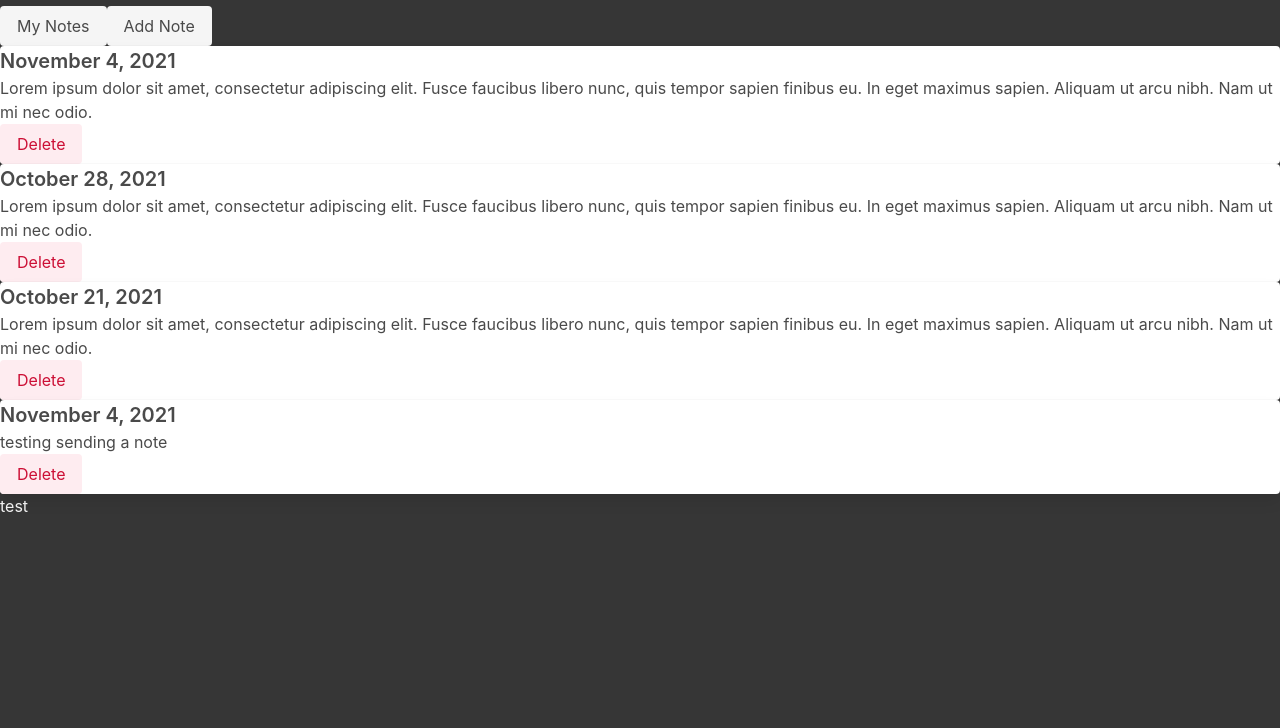
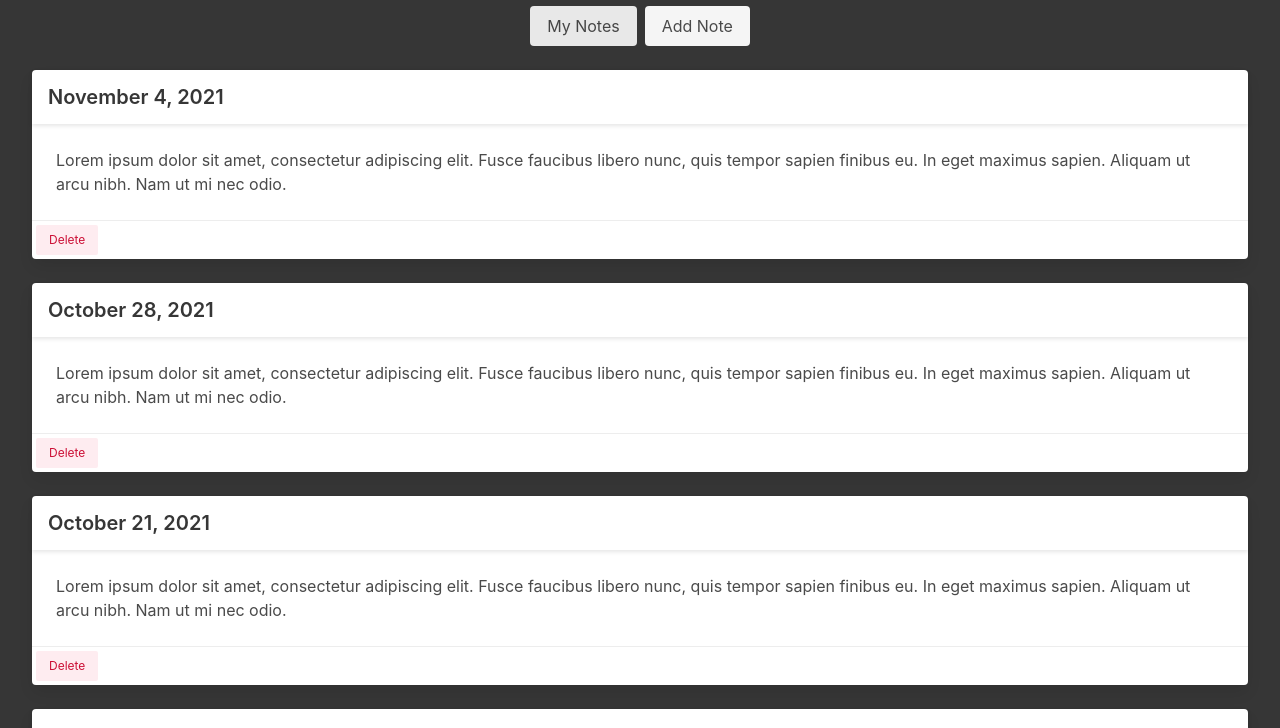
Before and after one commit to timamero/react-gatsby-notes-app, a Gatsby site: page / in a window 1280 px wide. Shown: the part 72-800 px from the top of the page. Built offline with nearby package versions, Linux system fonts and the light colour scheme; Gatsby itself is replaced by a stand-in of ours; data requests are answered from the project's data file.

Commit message:
add more styling

```diff
--- a/db.json
+++ b/db.json
@@ -19,6 +19,11 @@
       "content": "testing sending a note",
       "date": "Thu Nov 04 2021 11:25:12 GMT-0700 (Pacific Daylight Time)",
       "id": 590
+    },
+    {
+      "content": "hello, new note",
+      "date": "Thu Nov 04 2021 12:11:49 GMT-0700 (Pacific Daylight Time)",
+      "id": 174
     }
   ]
 }
--- a/src/components/MainHeader.tsx
+++ b/src/components/MainHeader.tsx
@@ -2,7 +2,7 @@ import React from "react";
 
 const MainHeader: React.FC = () => {
   return (
-    <h1 className="title is-1">Notes App</h1>
+    <h1 className="title is-1 has-text-centered">Notes App</h1>
   )
 }
 
--- a/src/components/NavBar.tsx
+++ b/src/components/NavBar.tsx
@@ -3,10 +3,10 @@ import { Link } from 'gatsby'
 
 const NavBar: React.FC = () => {
   return (
-    <div>
-      <nav>
-        <Link to="/" className="button is-light">My Notes</Link>
-        <Link to="/create" className="button is-light">Add Note</Link>
+    <div className="block">
+      <nav className="buttons is-centered">
+        <Link to="/" className="button is-light" activeClassName="is-active">My Notes</Link>
+        <Link to="/create" className="button is-light" activeClassName="is-active">Add Note</Link>
       </nav>
     </div>
   )
--- a/src/components/Note.tsx
+++ b/src/components/Note.tsx
@@ -37,10 +37,19 @@ const Note: React.FC<NoteProps> = ({ note }) => {
   const formattedDate = date.toLocaleDateString('en-us', dateOptions)
 
   return (
-    <li className="card">
-      <p className="is-size-5 has-text-weight-semibold	">{formattedDate}</p>
-      <p>{note.content}</p>
-      <button className="button is-danger is-light" onClick={handleDeleteClick}>Delete</button>
+    <li className="block">
+      <div className="card">
+        <div className="card-header">
+          <p className="card-header-title is-size-5 has-text-weight-semibold	">{formattedDate}</p>
+        </div>
+        <div className="card-content">
+          <p className="content">{note.content}</p>
+        </div>
+        <footer className="card-footer">
+         <button className="button m-1 is-danger is-light is-small" onClick={handleDeleteClick}>Delete</button>
+        </footer>
+      {/* <button className="button is-danger is-light is-small" onClick={handleDeleteClick}>Delete</button> */}
+      </div>
     </li>
   )
 }
--- a/src/components/NotesList.tsx
+++ b/src/components/NotesList.tsx
@@ -31,13 +31,12 @@ const EntryList: React.FC = () => {
   }, [])
 
   return (
-    <ul>
+    <ul className="container is-fluid">
       { notes &&
         notes.map(note => (
           <Note key={note.id} note={note}/>
         ))
       }
-      <li>test</li>
     </ul>
   )
 }
--- a/src/styles/styles.scss
+++ b/src/styles/styles.scss
@@ -1,3 +1,14 @@
+html {
+  overflow-y:   scroll;
+}
+::-webkit-scrollbar {
+    width: 0px;
+    background: transparent; /* make scrollbar transparent */
+}
 .page {
-  height: 100vh
+  height: 100vh;
+  overflow-y: auto;
+  // overflow-x: hidden;
+  // overflow-x:hidden;
+  // overflow-y:auto;
 }
```
Also changed, not shown: src/components/NewNote.tsx (+7 -3 lines).
